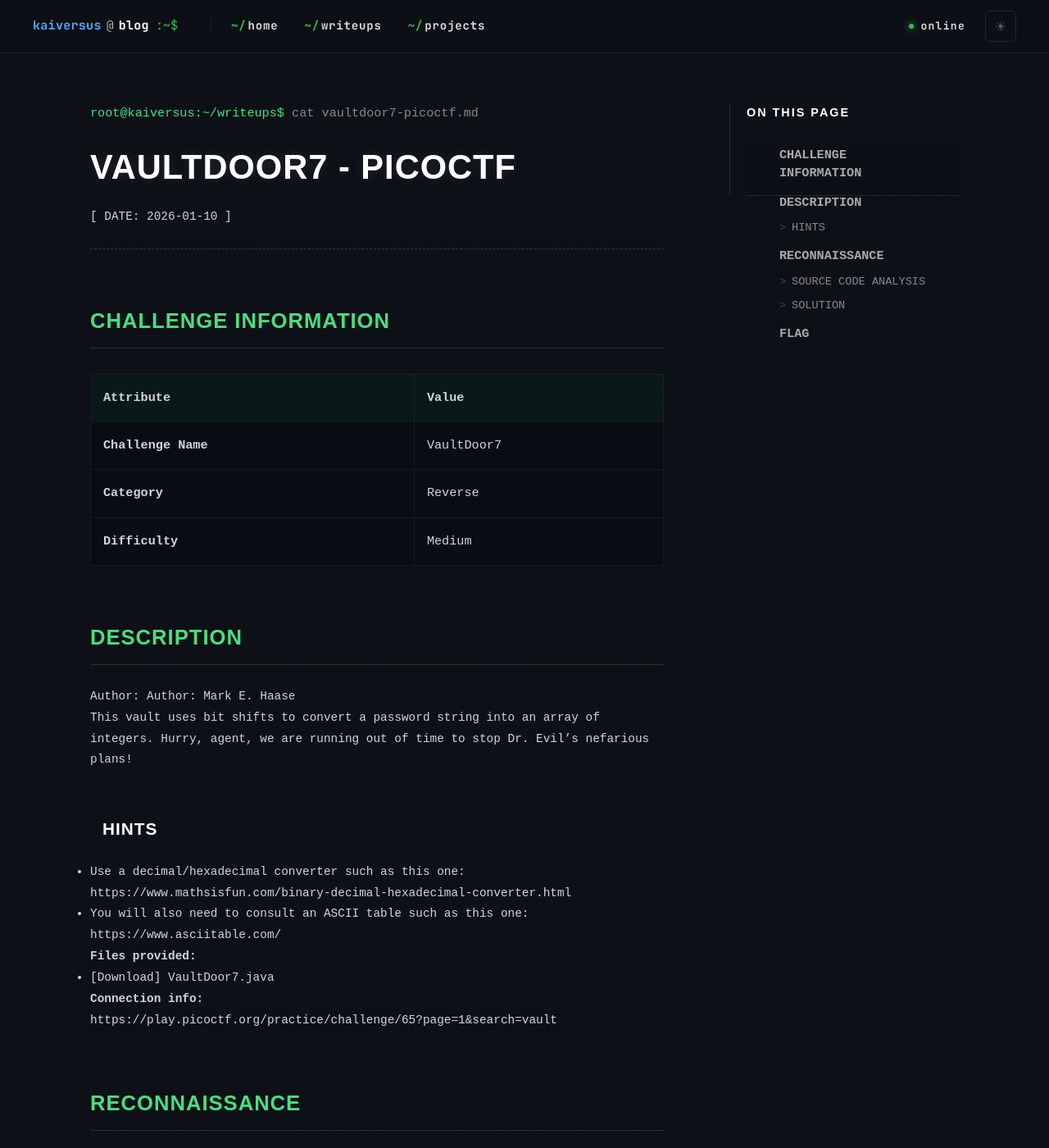
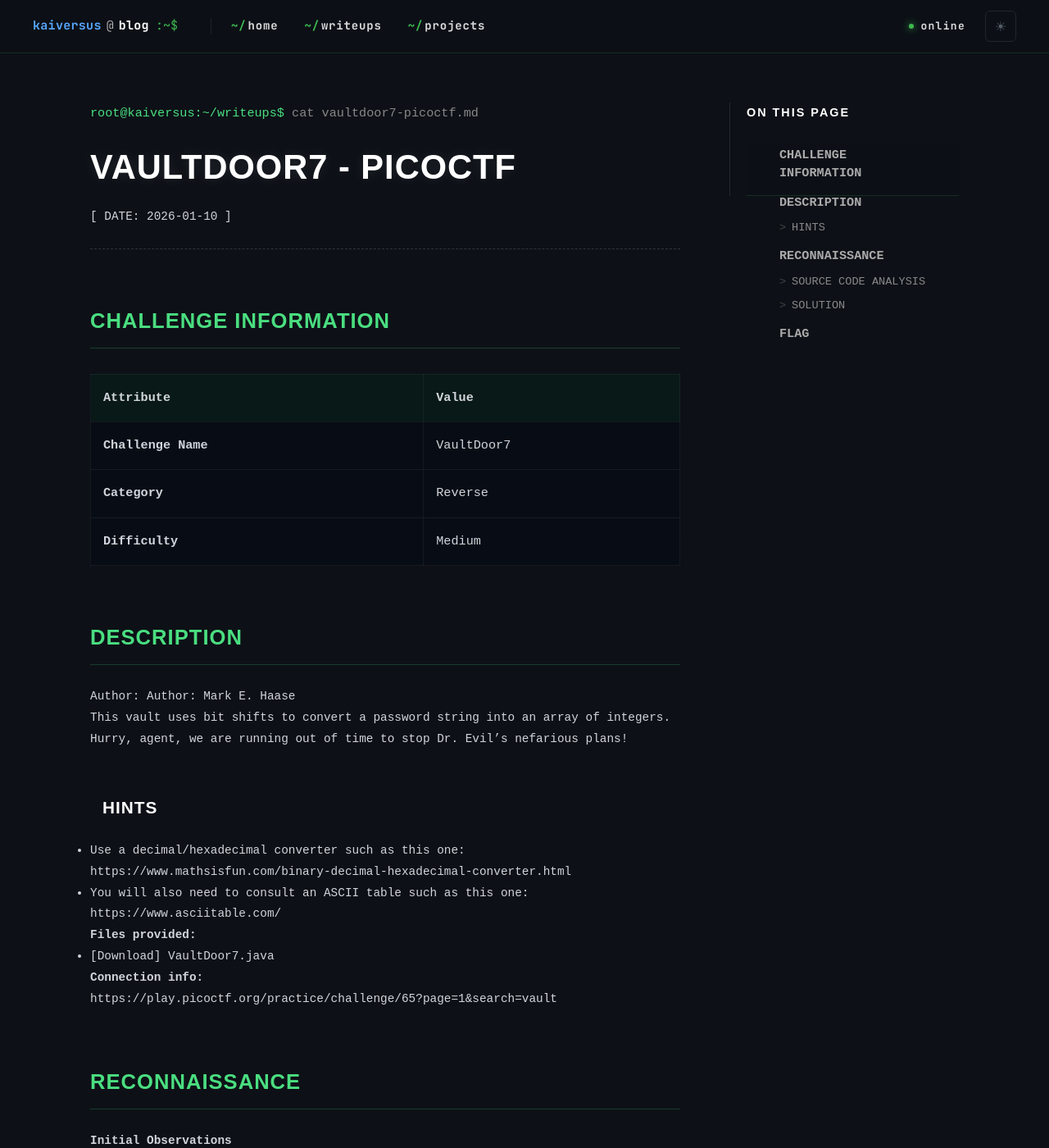
Before and after one commit to kaiversus/kaiversus.github.io, a Jekyll site: the page built from _writeups/vault-door-7_pico/vault-door-7_pico.md, in a window 1280 px wide and 1400 px high. Shown: the whole window at 82% size. Built offline with Jekyll 4.4.1, drawn with Linux system fonts in a browser that asks for light colours.

Commit message:
Update style.css

```diff
--- a/assets/css/style.css
+++ b/assets/css/style.css
@@ -419,7 +419,7 @@ html.light .theme-toggle  { color: #1c1a14 !important; border-color: rgba(0,0,0,
     max-width: 1100px;
     margin: 60px auto;
     padding: 0 20px;
-    gap: 80px;
+    gap: 60px;
     align-items: flex-start;
 }
 
```
